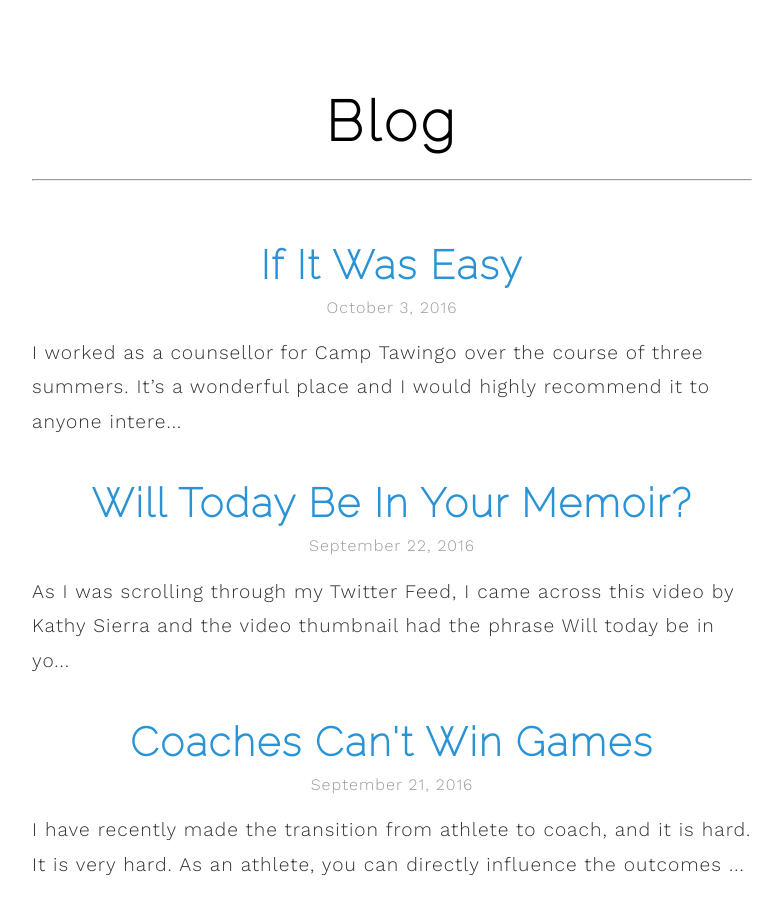
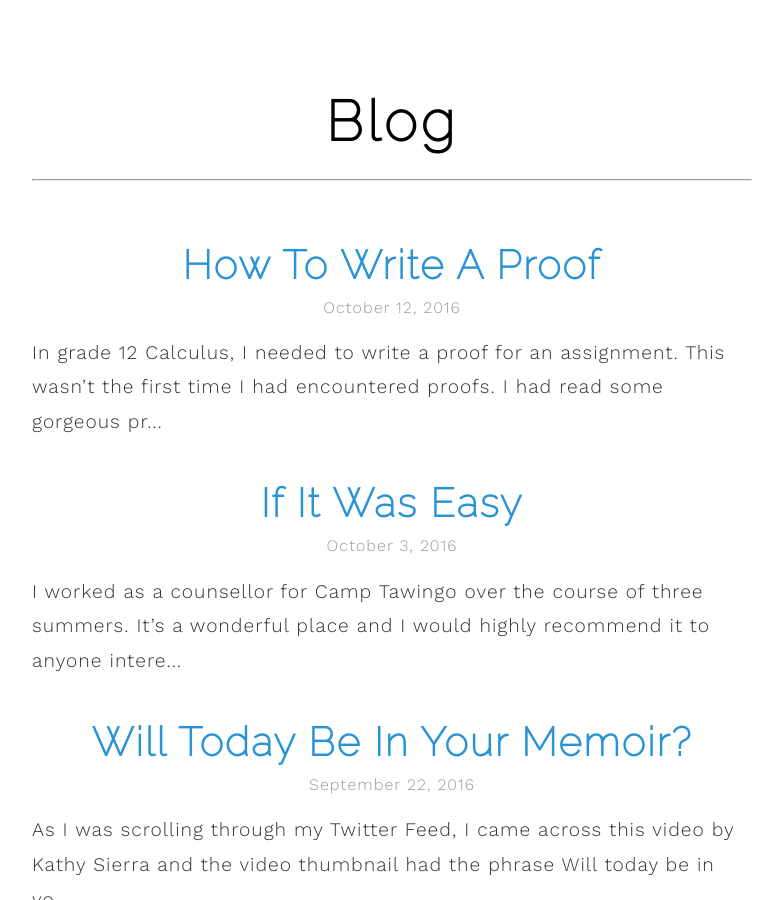
Before and after one commit to robertsonmcclure/robertsonmcclure.github.io, a Jekyll site: the page built from blog.md, in a window 1280 px wide and 900 px high. Shown: the whole window, without its empty margins (248-1031 px from the left). Built offline with Jekyll 4.4.1, drawn with Linux system fonts in a browser that asks for light colours; nearby versions of some CDN libraries; some of the changed lines change nothing that is shown.

Commit message:
proofs blog post

```diff
--- a/_includes/head.html
+++ b/_includes/head.html
@@ -11,7 +11,7 @@
 
   <meta name="twitter:card" content="summary">
   <meta name="twitter:title" content="{% if page.title %}{{ page.title }}{% else %}{{ site.title }}{% endif %}">
-  <meta name="twitter:description" content="{% if page.excerpt %}{{ page.excerpt }}{% else %}{{ site.description }}{% endif %}">
+  <meta name="twitter:description" content="{% if page.excerpt %}{{ page.excerpt | strip_html  }}{% else %}{{ site.description }}{% endif %}">
 
   <meta property="og:type" content="article">
   <meta property="og:title" content="{{ site.title }}">
--- /dev/null
+++ b/_posts/2016-10-12-prove-it.md
@@ -0,0 +1,78 @@
+---
+layout: post
+title: How To Write A Proof
+date: 2016-10-12
+tags: [math]
+---
+
+In grade 12 Calculus, I needed to write a proof for an assignment. This wasn't the first time I had encountered proofs. I had read some gorgeous proofs that had absolutely blown me away, like [Euler's proof of the Basel Problem](https://en.wikipedia.org/wiki/Basel_problem#Euler.27s_approach).
+
+These proofs are works of art. They act as highly refined trains of thought, voyaging incrementally through known territory, until suddenly the train arrives at a brand new station. Through these proofs you can see the thought process of some of the greatest minds, and can only imagine the struggle required to create such a masterpiece.
+
+Much like a novel, a proof is much easier to read than write. I can't remember the question exactly, but I do recall being absolutely stumped with proving it. I had no idea where to start.
+
+So I went to my professor to ask for help.
+
+> How do I write a proof?
+
+I was looking for something, anything really. Math had a ton of formulas... were there formulas for writing proofs? Surely there had to be a formulaic approach. Hopefully there was a structure that proofs usually follow.
+
+At this point in time I was incredibly used to incremental growth. My default way of thinking was to take an equation, and slowly manipulate it using pre established rules into something new that revealed a fact. Solving for "x" is a classical example of this type of process. However, if you read the book [Zero to One](http://zerotoonebook.com/), one of the arguments is that incremental growth isn't all that great. The book [Smarter Faster Better](http://charlesduhigg.com/books/smarter-faster-better/) has an awesome anecdote about the Japanese train system. I would highly recommend both [Zero to One](http://zerotoonebook.com/) and [Smarter Faster Better](http://charlesduhigg.com/books/smarter-faster-better/).
+
+The thing is that I was so accustomed to incremental improvement. I was looking for a set of instructions to follow.
+
+My professor, [Adam Gregson](https://twitter.com/acgregson) didn't take long to respond to my question. He began,
+
+> The first step in writing a proof, is to understand why it is true.
+
+At this point I was trying to listen to his advice, but I found nothing of substance so I listened attentively for step two...
+
+> ...
+
+And then? What is step two??
+
+> Step two is to write the proof.
+
+I was confused. I was looking for formulaic instructions so that I could _finish my school assignment_, but what I received was Yoda-esque advice. I had no idea what to say. When you receive something so drastically different from your expectations, finding a response can be hard. I think I just said thank you and returned to my desk with a puzzled look on my face.
+
+Over the next couple days, as my assignment was approaching it's deadline, I thought about what he had said.
+
+> The first step in writing a proof, is to understand why it is true.
+
+Okay ... but this doesn't give me any information about what I should actually be writing down! It was around this time that the proof for the [Mean Value Theorem](https://en.wikipedia.org/wiki/Mean_value_theorem) was presented during a lecture. The thing about the proof for the Mean Value Theorem is that it seems ridiculous at first glance. The proof revolves around taking an incredibly specific edge case, proving the Theorem for that edge case (which is called [Rolle's Theorem](https://en.wikipedia.org/wiki/Rolle%27s_theorem)), and then showing through a bit of algebra that every case can be manipulated into said edge case where Rolle's Theorem applies. At first I tried to backwards engineer how the author of the proof could have come up with this: I was lost. It seemed as if they simply pulled convenient facts of the air willy nilly until the solution appeared before them.
+
+Of course, I threw myself at learning how to write "proofs" and I guess at that time I found a method that worked for me. If I needed to prove that a statement was always true, I would throw incremental improvements at it until it was reduced to a true statement. Prove this inequality always holds? No problem. Simply move stuff around, complete the square, and look at that! We have that the square of a number is greater or equal to zero. That's a fact that I can pull out of my tool belt and use to complete my proof. This was satisfying. It felt like I was proving things every time I wrote QED at the bottom of the page.
+
+Enter UofT. Specifically `MAT157: Analysis`. The course description begins the phrase _A theoretical course in calculus; emphasizing proofs and techniques, as well as geometric and physical understanding_, before listing all the ideas that will be proven over the course of the two semesters this syllabus takes to complete. If I had to summarize the essence of this course into a single phrase, "You know nothing until you prove it" would do the trick. We began by using the [axioms of the real numbers](https://en.wikipedia.org/wiki/Real_number#Axiomatic_approach) (which in hind sight was just the fact that the real numbers were a well-ordered field) to prove everything we used all the way up to Taylor's theorem. But I digress, we were talking about proofs.
+
+Every week a problem set was due, and every week I would find myself the night before frantically rereading the textbook and searching the internet looking for ideas. I did every problem set with a friend from class who had a much stronger background in math that I had. Even though we discussed the problems together and physically wrote our solutions across from each other, how we wrote proofs was wildly different.
+
+I would take facts that were given, and through manipulation achieve a certain result. From my perspective she would pull arbitrary equations, which happened to be true, out of the air, and deftly manipulate them into the desired result. This felt weird to me. This wasn't the incremental improvement that I was used to. I didn't like this approach because when I read her proofs, I didn't understand where these equations were coming from. I'd see a line and say to myself "I guess that's true, but how the hell did you come up with that?". Her response never satisfied me. She would work through it one way until she found an equation she could start with, and then she _started_ her proof there and reverse engineered her answer.
+
+I didn't like it. I wanted my proofs to read like how I thought. I wanted to be able to follow a logical chain of thought to the solution. I didn't want to start at some mysterious equation that's importance only becomes significant after I show that it happens to make everything work in the proof.
+
+The thing about `MAT157` is that it was a year long course. Over two semesters: I wrote a lot of proofs.
+
+> The first step in writing a proof, is to understand why it is true.
+
+This phrase stuck with me. It became what I said to myself before starting to attempt a proof, because after all that exposure to proofs in `MAT157`, it finally made sense. I had been thinking about math the wrong way.
+
+At it's most fundamental level, math is just axioms. For our purposes, math is a bunch of definitions. Everything in math is either a definition, or a consequence of a definition. This was hit home very hard by [Professor Bierstone](https://en.wikipedia.org/wiki/Edward_Bierstone) who taught `MAT157`. Every single thing he wrote on the board was either a definition or a proof. There wasn't anything else. We didn't go through examples, the proofs were examples enough.
+
+The trick to proofs is understanding why it is true, when you think about the system only using the definitions provided. What about these definitions implies this theorem that I'm attempting to prove? Being able to think within a certain set of definitions isn't easy.
+
+For example, if I showed you the equation `11 + 2 = 1`, you might think I'm pulling your leg, unless you know modular arithmetic. Modular arithmetic isn't hard but it takes some getting used to. However, I promise that you've seen `11 + 2 = 1` before and didn't think twice about it.
+
+> Hey! When does this lecture end?
+>
+> Well it's 11AM now, and the lecture is 2 hours long... so it ends at 1pm.
+
+There you go, `11 + 2 = 1`.
+
+Proofs are wonderful things, but also take some time to get used to. I have not only taken Gregson's words to heart, but it's the advice I give people when asked how to write proofs. Every time I encounter a proof I strive to understand exactly why it happens to be true. To fully understand why something is true, is to understand the system it exists in. Are we working with elements of a group, or a field? What operation is actually defined when we use the symbol "+"?
+
+Everything is either a definition or a consequence of definitions. It's amazing when you think about it. This concept transcends mathematics and can be applied to other fields. This is one of the many reasons that math education is advocated for. Personally I adore computer science because of the same principle: everything that exists in technology is created by someone. Every compilation error that you see was crafted by a programmer that came before you. Every design choice for the laptop that I write this blog post on, was the product of someone else's imagination. Everything that exists in the land of software development, was defined by someone who came before me.
+
+This is an incredibly empowering idea. If everything that exists was created by someone, then everything has the potential to be understood. The majority of things that have been made were created with a purpose. They were made to solve a problem. If you understand the problem, and how the problem was solved, then using the technology is straight forward. If this sounds like something I said earlier, it is.
+
+The first step to solving anything is to understand the system it resides in. Once you fully understand it, you won't need instructions on how to write the code, or proof.
```
